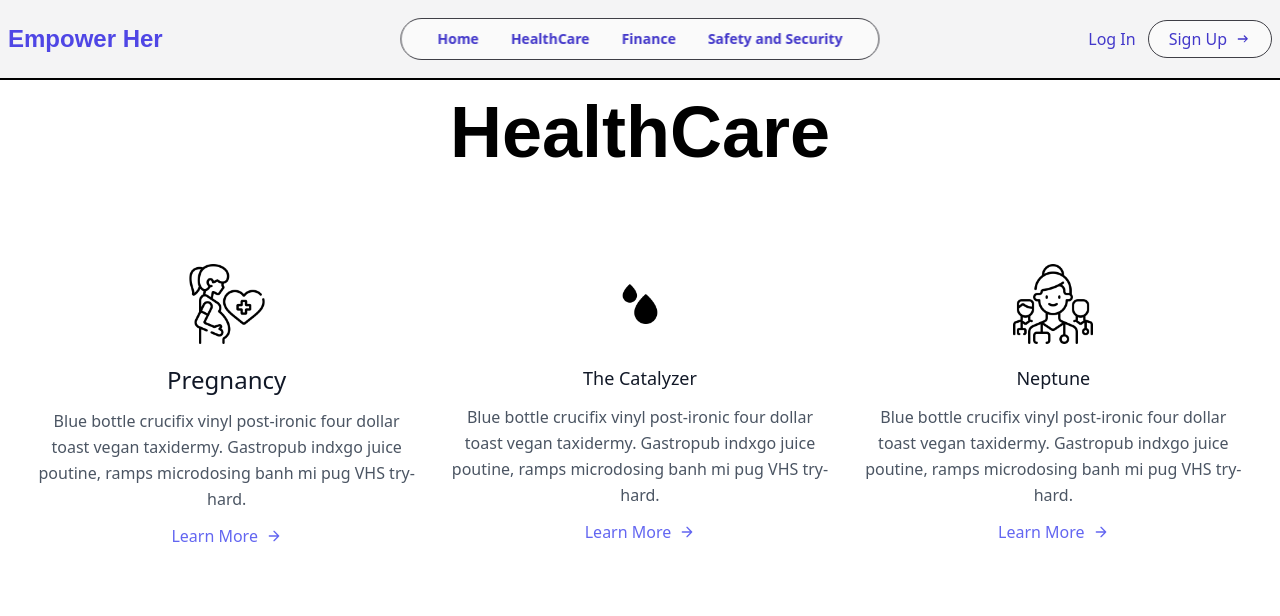
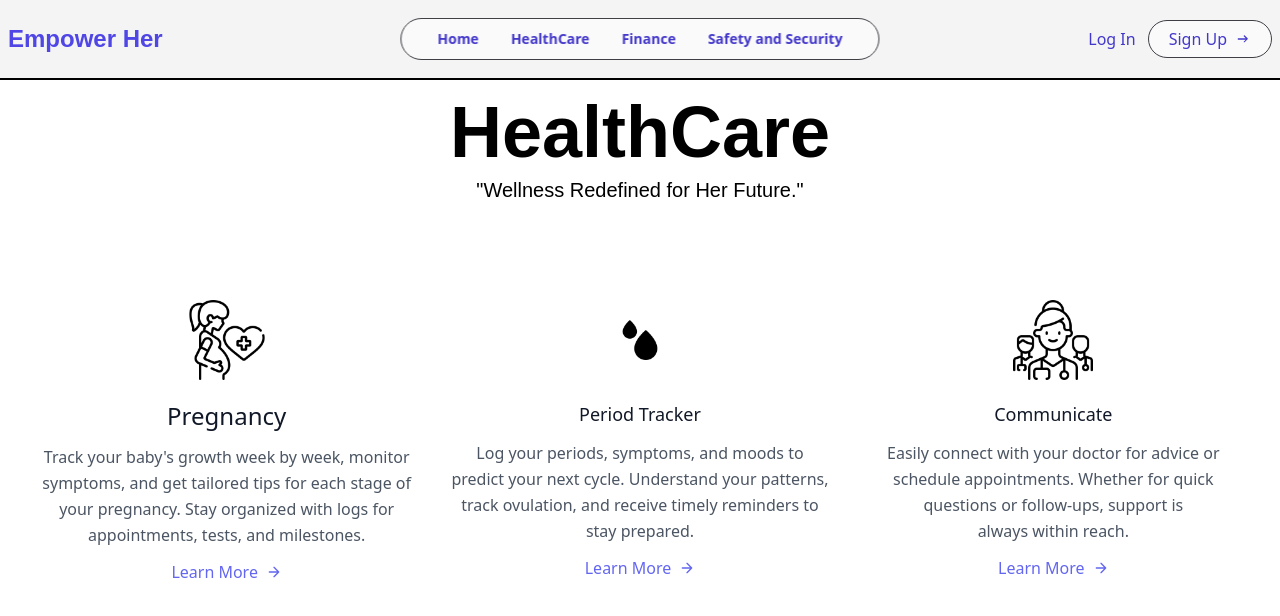
Before and after one commit to AmoghDevWorks/Empower, a React (Create React App) app in the folder frontend/: page /healthcare in a window 1280 px wide. Shown: the top 616 px of the page. Built offline with nearby package versions, Linux system fonts and the light colour scheme; what tailwindcss-motion would draw is missing.

Commit message:
content of healthcare1

```diff
--- a/frontend/src/components/HealthCare/HealthCare.js
+++ b/frontend/src/components/HealthCare/HealthCare.js
@@ -8,6 +8,7 @@ const HealthCare = () => {
   return (
     <div className='p-4'>
         <h1 className='text-center text-black text-7xl font-semibold font-haverbrooke'>HealthCare</h1>
+        <h4 className='text-center text-black text-xl mt-2 font-haverbrooke'>"Wellness Redefined for Her Future." </h4>
         <section className="text-gray-600 body-font">
             <div className="container px-5 py-24 mx-auto">
                 <div className="flex flex-wrap sm:-m-4 -mx-4 -mb-10 -mt-4 md:space-y-0 space-y-6">
@@ -17,7 +18,7 @@ const HealthCare = () => {
                         </div>
                         <div className="flex-grow">
                         <h2 className="text-gray-900 text-2xl title-font font-medium mb-3">Pregnancy</h2>
-                        <p className="leading-relaxed text-base">Blue bottle crucifix vinyl post-ironic four dollar toast vegan taxidermy. Gastropub indxgo juice poutine, ramps microdosing banh mi pug VHS try-hard.</p>
+                        <p className="leading-relaxed text-base">Track your baby's growth week by week, monitor symptoms, and get tailored tips for each stage of your pregnancy. Stay organized with logs for appointments, tests, and milestones. </p>
                         <Link className="mt-3 text-indigo-500 inline-flex items-center  ">Learn More
                             <svg fill="none" stroke="currentColor" stroke-linecap="round" stroke-linejoin="round" stroke-width="2" className="w-4 h-4 ml-2" viewBox="0 0 24 24">
                             <path d="M5 12h14M12 5l7 7-7 7"></path>
@@ -30,8 +31,8 @@ const HealthCare = () => {
                       <img src={menstruation} alt='period' className='p-5' />
                     </div>
                     <div className="flex-grow">
-                        <h2 className="text-gray-900 text-lg title-font font-medium mb-3">The Catalyzer</h2>
-                        <p className="leading-relaxed text-base">Blue bottle crucifix vinyl post-ironic four dollar toast vegan taxidermy. Gastropub indxgo juice poutine, ramps microdosing banh mi pug VHS try-hard.</p>
+                        <h2 className="text-gray-900 text-lg title-font font-medium mb-3">Period Tracker</h2>
+                        <p className="leading-relaxed text-base">Log your periods, symptoms, and moods to predict your next cycle. Understand your patterns, track ovulation, and receive timely reminders to stay prepared. </p>
                         <Link className="mt-3 text-indigo-500 inline-flex items-center">Learn More
                             <svg fill="none" stroke="currentColor" stroke-linecap="round" stroke-linejoin="round" stroke-width="2" className="w-4 h-4 ml-2" viewBox="0 0 24 24">
                             <path d="M5 12h14M12 5l7 7-7 7"></path>
@@ -44,8 +45,8 @@ const HealthCare = () => {
                         <img src={doctorCommunication} alt='communicate' />
                     </div>
                     <div className="flex-grow">
-                        <h2 className="text-gray-900 text-lg title-font font-medium mb-3">Neptune</h2>
-                        <p className="leading-relaxed text-base">Blue bottle crucifix vinyl post-ironic four dollar toast vegan taxidermy. Gastropub indxgo juice poutine, ramps microdosing banh mi pug VHS try-hard.</p>
+                        <h2 className="text-gray-900 text-lg title-font font-medium mb-3">Communicate</h2>
+                        <p className="leading-relaxed text-base">Easily connect with your doctor for advice or schedule appointments. Whether for quick questions or follow-ups, support is always within reach.</p>
                         <Link className="mt-3 text-indigo-500 inline-flex items-center">Learn More
                             <svg fill="none" stroke="currentColor" stroke-linecap="round" stroke-linejoin="round" stroke-width="2" className="w-4 h-4 ml-2" viewBox="0 0 24 24">
                             <path d="M5 12h14M12 5l7 7-7 7"></path>
```
